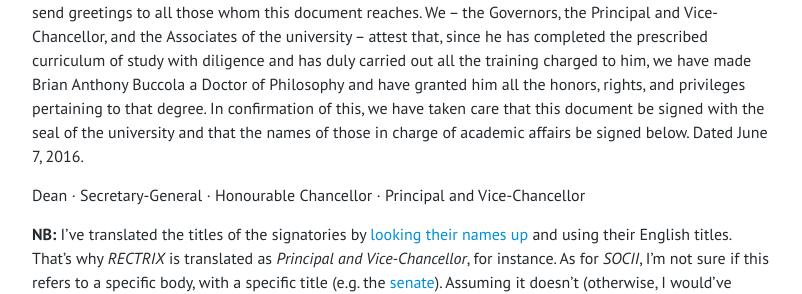
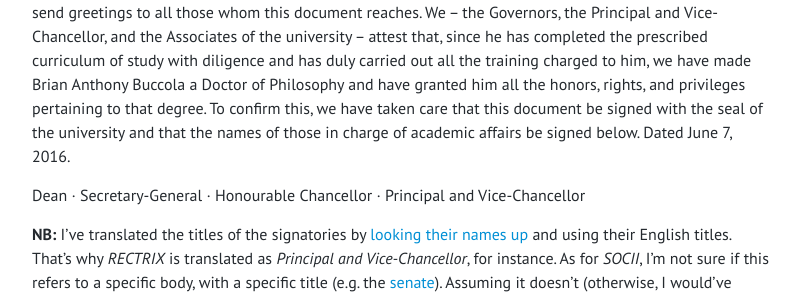
Before and after one commit to brianbuccola/brianbuccola.github.io, a Jekyll site: the page built from _posts/2017-08-02-latin-to-english-translation-of-mcgill-diploma.md, in a window 1280 px wide. Shown: the part 623-917 px from the top of the page, without its empty margins (238-1040 px from the left). Built offline with Jekyll 4.4.1, drawn with Linux system fonts in a browser that asks for light colours; some web fonts are replaced; comment, search, counter and statistics services are not loaded; some of the changed text lies outside the part shown.

Commit message:
Slightly revise translation of "quod ad confirmandum"

```diff
--- a/_posts/2017-08-02-latin-to-english-translation-of-mcgill-diploma.md
+++ b/_posts/2017-08-02-latin-to-english-translation-of-mcgill-diploma.md
@@ -30,9 +30,9 @@ Associates of the university -- attest that, since he has completed the
 prescribed curriculum of study with diligence and has duly carried out all the
 training charged to him, we have made Brian Anthony Buccola a Doctor of
 Philosophy and have granted him all the honors, rights, and privileges
-pertaining to that degree. In confirmation of this, we have taken care that
-this document be signed with the seal of the university and that the names of
-those in charge of academic affairs be signed below. Dated June 7, 2016.
+pertaining to that degree. To confirm this, we have taken care that this
+document be signed with the seal of the university and that the names of those
+in charge of academic affairs be signed below. Dated June 7, 2016.
 
 Dean · Secretary-General · Honourable Chancellor · Principal and Vice-Chancellor
 
```
